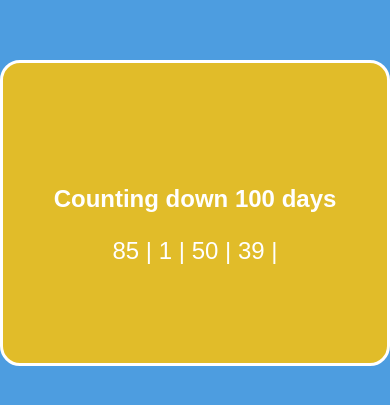
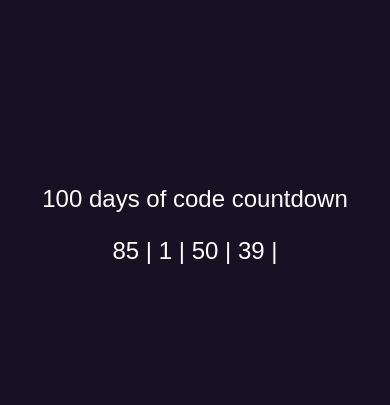
Before and after one commit to saschazengler/50_days_of_code, a plain HTML site: page Day_1_Countdown/index.html in a window 390 px wide. Shown: the part 209-614 px from the top of the page. Drawn offline with Linux system fonts and the light colour scheme.

Commit message:
add responsive design

```diff
--- a/Day_1_Countdown/index.html
+++ b/Day_1_Countdown/index.html
@@ -7,10 +7,8 @@
     <title>Countdown</title>
 </head>
 <body>
-    <div class="countdownBox">
-        <h3 class="title">Counting down 100 days</h3>
-        <span id="countdown"></span>
-    </div>
+    <h3 class="title">100 days of code countdown</h3>
+    <span id="countdown"></span>
     <script src="script.js"></script>
 </body>
 </html>
--- a/Day_1_Countdown/script.js
+++ b/Day_1_Countdown/script.js
@@ -1,5 +1,4 @@
 const countdown = document.getElementById('countdown');
-
 let endDate = new Date('Jan 11, 2021 11:59:59').getTime();
 
 let x = setInterval(function () {
--- a/Day_1_Countdown/style.css
+++ b/Day_1_Countdown/style.css
@@ -3,24 +3,28 @@ body {
     display: flex;
     justify-content: center;
     align-items: center;
-    background-color: #4D9DE0;
+    flex-flow: column nowrap;
+    background-color: #171123;
     margin: 0;
-}
-
-.countdownBox {
-    width: 700px;
-    height: 300px;
-    display: flex;
-    justify-content: center;
-    align-items: center;
-    flex-flow: column;
-    background-color: #E1BC29;
-    border: 3px solid #fff;
-    border-radius: 20px;
 }
 
 .title, #countdown {
     font-family: Avenir, sans-serif;
-    font-size: 24px;
+    font-size: 2em;
+    font-weight: 300;
     color: #fff;
 }
+
+@media screen
+    and (min-width: 768px)
+    and (max-width: 1023px) {
+        .title, #countdown {
+            font-size: 1.8em;
+        }
+}
+
+@media screen and (max-width: 767px) {
+    .title, #countdown {
+        font-size: 1.5em;
+    }
+}
```
